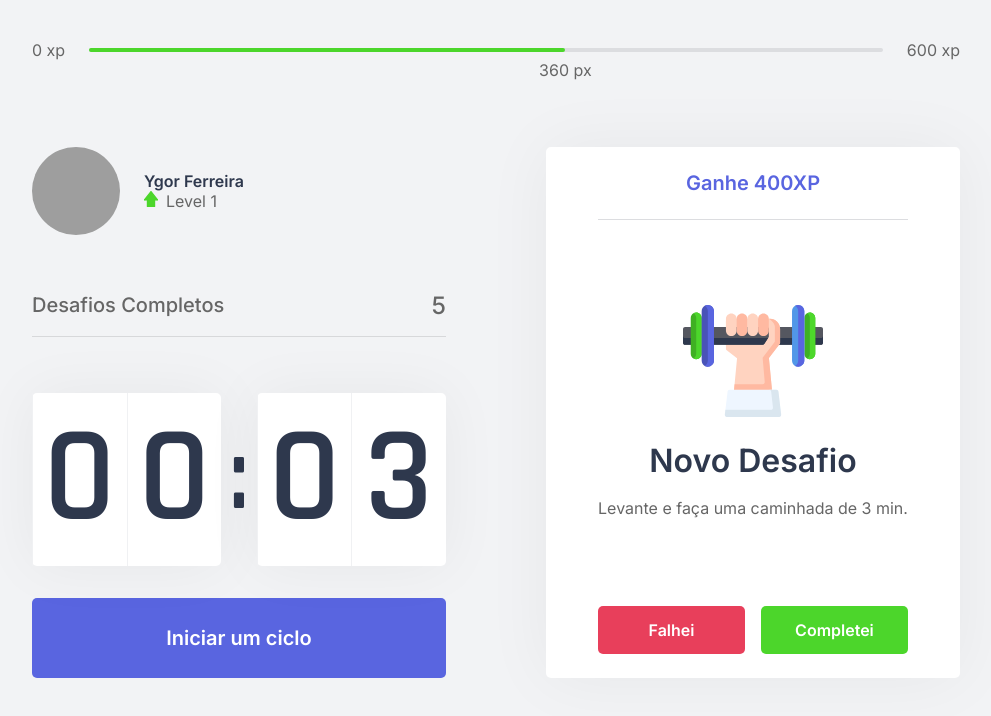
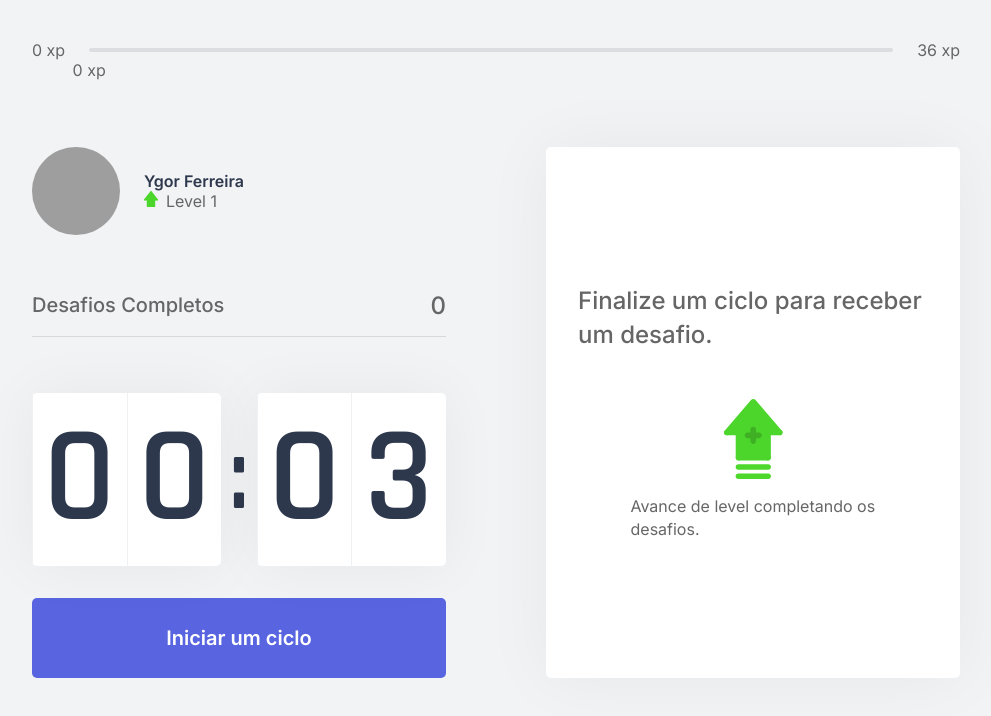
Before and after one commit to ygorpinto/Go-On, a Next.js app: page / in a window 1280 px wide. Shown: the top 716 px of the page, without its empty margins (144-1135 px from the left). Built offline with nearby package versions, Linux system fonts and the light colour scheme; grey boxes are pictures that could not be loaded.

Commit message:
finishing

```diff
--- /dev/null
+++ b/challenges.json
@@ -0,0 +1,62 @@
+[
+  {
+    "type": "body",
+    "description": "Estique um de seus braços com a palma da mão virada para frente e puxe os dedos para cima por 10 segundos por mão.",
+    "amount": 80
+  },
+  {
+    "type": "body",
+    "description": "Estique seu braço contra o peito e puxe-o utilizando o outro braço por 10 segundos por braço.",
+    "amount": 60
+  },
+  {
+    "type": "body",
+    "description": "Puxe seu pescoço com a ajuda da mão para a direita e para a esquerda, permanecendo na posição por alguns segundos.",
+    "amount": 70
+  },
+  {
+    "type": "body",
+    "description": "Com as duas mãos na parte de trás da cabeça, leve-a para baixo, alongando a parte de trás da região.",
+    "amount": 60
+  },
+  {
+    "type": "body",
+    "description": "Cruze as pernas e desça com as mãos esticadas em direção ao chão. Repita o movimento com a outra perna na frente.",
+    "amount": 100
+  },
+  {
+    "type": "body",
+    "description": "Sentado, abra as pernas e tente encostar as palmas das mãos no chão, repita 3 vezes por 5 segundos.",
+    "amount": 80
+  },
+  {
+    "type": "body",
+    "description": "Puxe o joelho de encontro ao peito e segure, troque de perna após 10 segundos.",
+    "amount": 50
+  },
+  {
+    "type": "body",
+    "description": "Sentado, cruze uma perna e incline seu tronco à frente, troque de perna após 10 segundos.",
+    "amount": 80
+  },
+  {
+    "type": "eye",
+    "description": "Sentado, feche os olhos e cubra-os com as palmas da mão durante 2 minutos, depois abra normalmente.",
+    "amount": 90
+  },
+  {
+    "type": "eye",
+    "description": "Em algum ambiente aberto, olhe o mais longe que puder em quatro direções por 3s, mexa apenas os olhos. Repita 3 vezes.",
+    "amount": 140
+  },
+  {
+    "type": "eye",
+    "description": "Usando os polegares, massage a área abaixo das sobrancelhas em movimentos circulares por 15 segundos.",
+    "amount": 70
+  },
+  {
+    "type": "body",
+    "description": "Em pé, gire a cintura o máximo que puder para a esquerda, segure por cinco segundos. Repita para a direita.",
+    "amount": 90
+  }
+]
--- a/src/components/ChallangeBox.tsx
+++ b/src/components/ChallangeBox.tsx
@@ -3,22 +3,25 @@ import { ChallangesContext } from '../contexts/ChallangesContext'
 import styles from '../styles/components/ChallangeBox.module.css'
 
 export const ChallangeBox = () => {
-const hasActiveChallange = true
+
+const {activeChallange} = useContext(ChallangesContext);
+const {resetChallange} = useContext(ChallangesContext);
 
     return (
     <div className={styles.challangeBoxContainer}>
-        {hasActiveChallange ?
+        {activeChallange ?
         (<div className={styles.challangeActive}>
-            <header>Ganhe 400XP</header>
+            <header>Ganhe {activeChallange.amount} de EXP</header>
 
             <main>
-                <img src="icons/body.svg" alt="body"/>
+                <img src={`icons/${activeChallange.type}.svg`} alt="body"/>
                 <strong>Novo Desafio</strong>
-                <p>Levante e faça uma caminhada de 3 min.</p>
+                <p>{activeChallange.description}</p>
             </main>
 
             <footer>
                 <button
+                onClick={resetChallange}
                 type="button"
                 className={styles.challangeFailedButton}
                 >Falhei
--- a/src/components/CompletedChallanges.tsx
+++ b/src/components/CompletedChallanges.tsx
@@ -1,10 +1,15 @@
+import { useContext } from 'react';
+import { ChallangesContext } from '../contexts/ChallangesContext';
 import styles from '../styles/components/CompletedChallanges.module.css'
 
 export const CompletedChallanges = () => {
+
+    const {challangesCompleted} = useContext(ChallangesContext);
+
     return (
         <div className={styles.completedChallangesContainer}>
             <span> Desafios Completos</span>
-            <span>5</span>
+            <span>{challangesCompleted}</span>
         </div>
     );
 }
--- a/src/components/ExperienceBar.tsx
+++ b/src/components/ExperienceBar.tsx
@@ -1,16 +1,23 @@
+import { useContext } from 'react';
+import { ChallangesContext } from '../contexts/ChallangesContext';
 import styles from '../styles/components/ExperienceBar.module.css'
 
+
 export const ExperienceBar = () => {
+
+  const {currentExperience, experienceToNextLevel} = useContext(ChallangesContext);
+  const percentToNextLevel = Math.round(currentExperience*100)/experienceToNextLevel;
+
   return (
     <header className={styles.experienceBar}>
       <span>0 xp</span>
       <div>
-        <div style={{ width: "60%" }} />
-        <span className={styles.currentExperience} style={{ left: "60%" }}>
-          360 px
+        <div style={{ width: `${percentToNextLevel}%` }} />
+        <span className={styles.currentExperience} style={{ left: `${percentToNextLevel}%` }}>
+          {currentExperience} xp
         </span>
       </div>
-      <span>600 xp</span>
+      <span>{experienceToNextLevel} xp</span>
     </header>
   );
 }
--- a/src/contexts/ChallangesContext.tsx
+++ b/src/contexts/ChallangesContext.tsx
@@ -1,12 +1,21 @@
 import {createContext, useState, ReactNode} from 'react'
+import challanges from '../../challenges.json'
+
+interface Challange {
+    type:string,
+    description:string,
+    amount:number
+}
 
 interface ChallangerContextData {
     level:number;
+    experienceToNextLevel:number;
     currentExperience: number;
     challangesCompleted: number;
+    activeChallange: Challange;
     levelUp: () => void;
     startNewChallange: () => void;
-
+    resetChallange: () => void;
 }
 
 interface ChallangerProviderProps {
@@ -20,12 +29,23 @@ export const ChallangeProvider = ({children}:ChallangerProviderProps) => {
     const [currentExperience, setCurrentExperience] = useState(0);
     const [challangesCompleted, setChallangesCompleted] = useState(0);
 
+    const [activeChallange, setActiveChallange] = useState(null);
+
+    const experienceToNextLevel = Math.pow((level+1) * 3,2)
+
     const levelUp = () => {
         setLevel(level+1);
     }
 
     const startNewChallange = () => {
-        console.log("New Challange");
+        const randomChallangeIndex = Math.floor(Math.random() * challanges.length);
+        const challange = challanges[randomChallangeIndex];
+
+        setActiveChallange(challange);
+    }
+
+    const resetChallange = () => {
+        setActiveChallange(null)
     }
 
     return (
@@ -33,9 +53,12 @@ export const ChallangeProvider = ({children}:ChallangerProviderProps) => {
         value={{
         level,
         levelUp,
+        experienceToNextLevel,
         currentExperience,
         challangesCompleted,
-        startNewChallange
+        startNewChallange,
+        activeChallange,
+        resetChallange
         }}>
             {children}
         </ChallangesContext.Provider>
```
